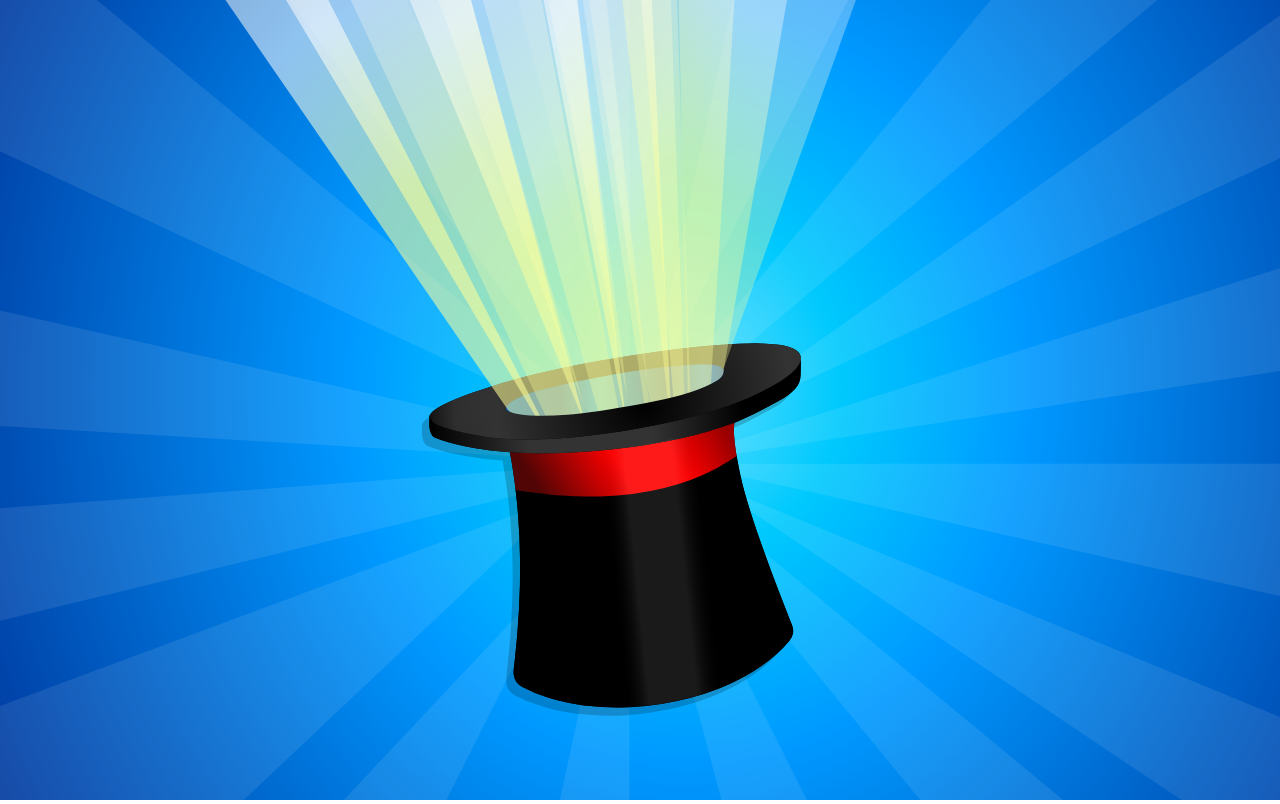
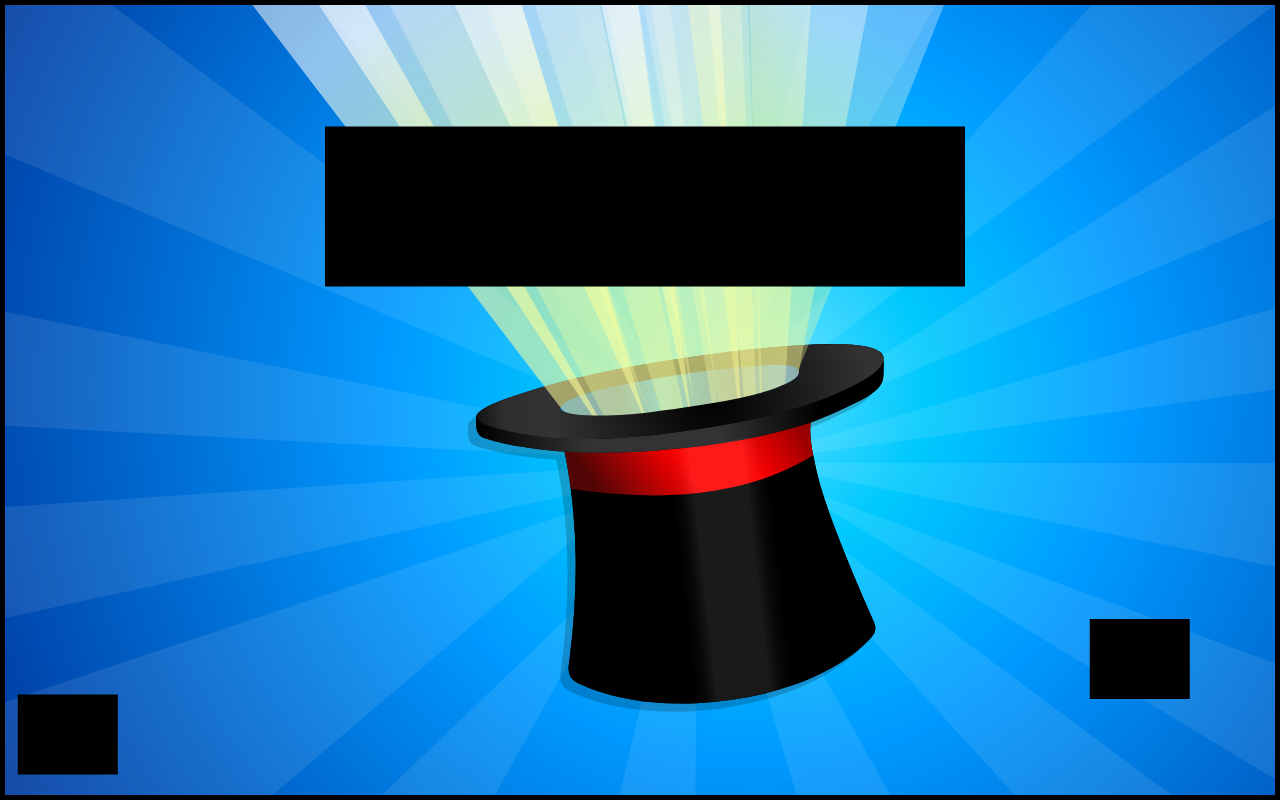
Before and after one commit to Tejas-Software/Cartola-M-gica-Pure-Javascript, a plain HTML site: page index.html in a window 1280 px wide. Drawn offline with Linux system fonts and the light colour scheme.

Commit message:
oriented object classes

```diff
--- a/content/functions.js
+++ /dev/null
@@ -1,44 +0,0 @@
-export let context = canvas.getContext("2d");
-
-export class Image {
-    constructor(imagePath, xpos, ypos, width, height) {
-        this.imagePath = imagePath;
-        this.xpos = xpos;
-        this.ypos = ypos;
-        this.width = width;
-        this.height = height;
-        this.img = new window.Image();
-        this.img.src = this.imagePath;
-    }
-
-    draw(context) {
-        this.img.onload = () => {
-            context.drawImage(this.img, this.xpos, this.ypos, this.width, this.height);
-        }
-    }
-
-    resize(newWidth, newHeight) {
-        this.width = newWidth;
-        this.height = newHeight;
-    }
-};
-
-export const renderStartScreen = () => {
-
-    document.body.style.margin = "0 0 0 0"
-    document.body.style.overflow = "hidden"
-
-    let canvas = document.getElementById("canvas");
-    canvas.width = window.innerWidth;
-    canvas.margin = "0";
-    canvas.height = window.innerHeight;
-    canvas.style.background = "black";
-};
-
-export const createImage = (context, imagePath, xpos, ypos, width, height) => {
-    let myImage = document.createElement("img");
-    myImage.src = imagePath;
-    myImage.onload = () => {
-        context.drawImage(myImage, xpos, ypos, width, height)
-    }
-};
--- a/index.html
+++ b/index.html
@@ -7,7 +7,7 @@
     <link rel="stylesheet" href="style.css">
 </head>
 <body>
-    <canvas id="canvas"></canvas>
+    <canvas id="canvas1"></canvas>
     <script src="/script.js" type="module"></script>
 </body>
 </html>
--- a/script.js
+++ b/script.js
@@ -1,8 +1,121 @@
-import { Image, renderStartScreen, context } from "./content/functions.js";
+class Player {
+    constructor(game){
+        this.game = game;
+        this.points = 0;
+    }
+}
 
-renderStartScreen();
-let backgroundImage = new Image('./content/tela_01/cenario.svg', 0, 0, window.innerWidth, window.innerHeight);
-let brand_logo = new Image('./content/tela_01/brand_logo.png', 0, 0, window.innerWidth, window.innerHeight);
-backgroundImage.draw(context);
+class BrandLogo {
+    constructor(game){
+        this.game = game;
+        this.width = 100;
+        this.height = (window.innerHeight / 10);
+        this.x = (window.innerWidth / 100);
+        this.y = (window.innerHeight - 10) ;
+        this.speed = 1.5;
+    }
 
-window.addEventListener("resize", ()=>(window.location.reload()))
+    draw(context){
+        context.fillRect(this.x, this.y, this.width, this.height);
+    }
+
+    tick(){
+
+        if(this.y >= (window.innerHeight / 1.16)){
+            this.y -= this.speed;
+        }
+    }
+}
+
+class ButtonStart {
+    constructor(game){
+        this.game = game;
+        this.width = 100;
+        this.height = (window.innerHeight / 10);
+        this.x = (window.innerWidth / 1.18);
+        this.y = (window.innerHeight * 1.15) ;
+        this.speed = 1.5;
+    }
+
+    draw(context){
+        context.fillRect(this.x, this.y, this.width, this.height);
+    }
+
+    tick(){
+
+        if(this.y >= (window.innerHeight / 1.3)){
+            this.y -= this.speed;
+        }
+    }
+}
+
+class ImageCartola {
+    constructor(game){
+        this.game = game;
+        this.width = (window.innerWidth * 0.5);
+        this.height = (window.innerHeight * 0.2);
+        this.x = (window.innerWidth * 0.25)
+        this.y = (window.innerHeight * 0.1) - 200 ;
+        this.speed = 1.5;
+    }
+
+    draw(context){
+        context.fillRect(this.x, this.y, this.width, this.height);
+    }
+
+    tick(){
+
+        if(this.y <= (window.innerHeight * 0.15)){
+            this.y += this.speed;
+        }
+    }
+}
+
+class Background {
+
+}
+
+class Actors {
+
+}
+
+class Game {
+    constructor(canvas){
+        this.canvas = canvas;
+        this.width = this.canvas.width;
+        this.height = this.canvas.height;
+
+        this.brand_logo = new BrandLogo(this)
+        this.ButtonStart = new ButtonStart(this)
+        this.ImageCartola = new ImageCartola(this)
+    }
+    render(context){
+        this.brand_logo.draw(context)
+        this.brand_logo.tick();
+
+        this.ButtonStart.draw(context)
+        this.ButtonStart.tick();
+
+        this.ImageCartola.draw(context)
+        this.ImageCartola.tick()
+    }
+}
+
+window.addEventListener('load', ()=>{
+    const canvas = document.getElementById('canvas1');
+    const ctx = canvas.getContext('2d');
+    canvas.width = window.innerWidth - 10;
+    canvas.height = window.innerHeight - 10;
+
+    const game = new Game(canvas);
+
+
+    const animate = () => {
+        ctx.clearRect(0, 0, canvas.width, canvas.height);
+        game.render(ctx);
+        requestAnimationFrame(animate);
+    }
+    animate();
+})
+
+window.addEventListener('resize', () => {location.reload();})
--- a/style.css
+++ b/style.css
@@ -3,3 +3,13 @@
     padding: 0;
     box-sizing: border-box;
 }
+
+#canvas1 {
+    border: 5px solid black;
+    position: absolute;
+    top: 50%;
+    left: 50%;
+    translate: -50% -50%;
+    background: url('./content/tela_01/cenario.svg');
+    background-size: cover;
+}
```
